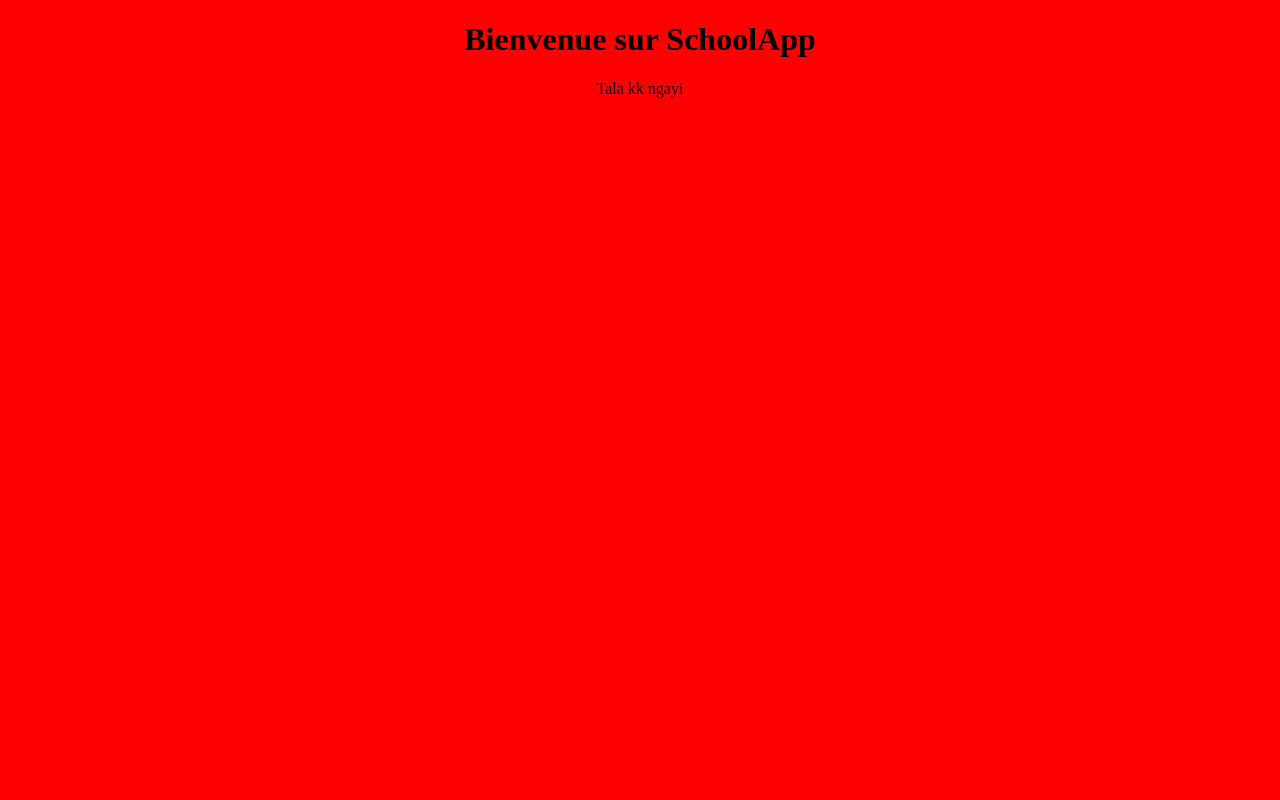
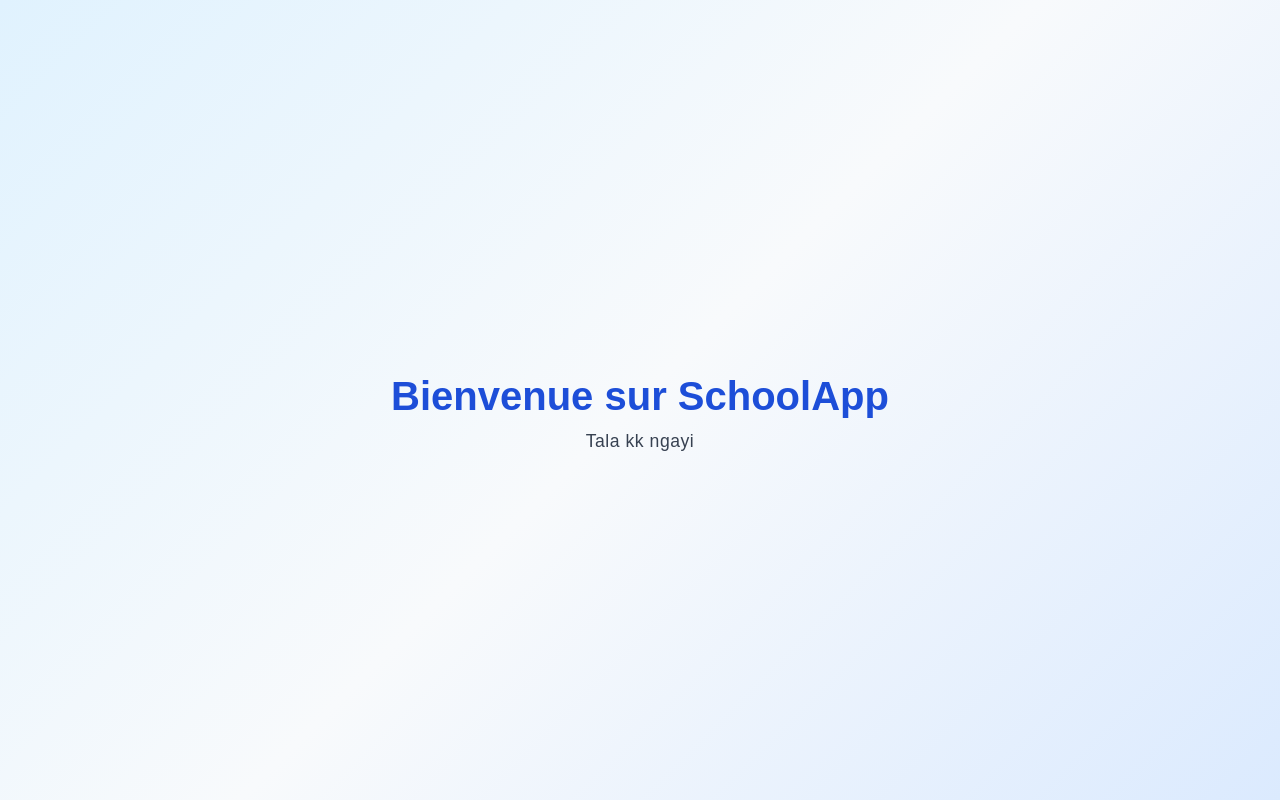
Before and after one commit to David930386/SchoolApp, a plain HTML site: page Index.html in a window 1280 px wide. Drawn offline with Linux system fonts and the light colour scheme.

Commit message:
correction du css

```diff
--- a/style.css
+++ b/style.css
@@ -1,4 +1,29 @@
+* {
+    box-sizing: border-box;
+}
+
 body {
-     background-color: red;
-     text-align: center;
+    margin: 0;
+    min-height: 100vh;
+    display: flex;
+    flex-direction: column;
+    justify-content: center;
+    align-items: center;
+    text-align: center;
+    background: linear-gradient(135deg, #e0f2fe 0%, #f8fafc 50%, #dbeafe 100%);
+    font-family: Arial, Helvetica, sans-serif;
+    color: #1f2937;
 }
+
+h1 {
+    margin-bottom: 12px;
+    font-size: 2.5rem;
+    color: #1d4ed8;
+}
+
+p {
+    margin: 0;
+    font-size: 1.1rem;
+    color: #374151;
+    letter-spacing: 0.03em;
+}
```
